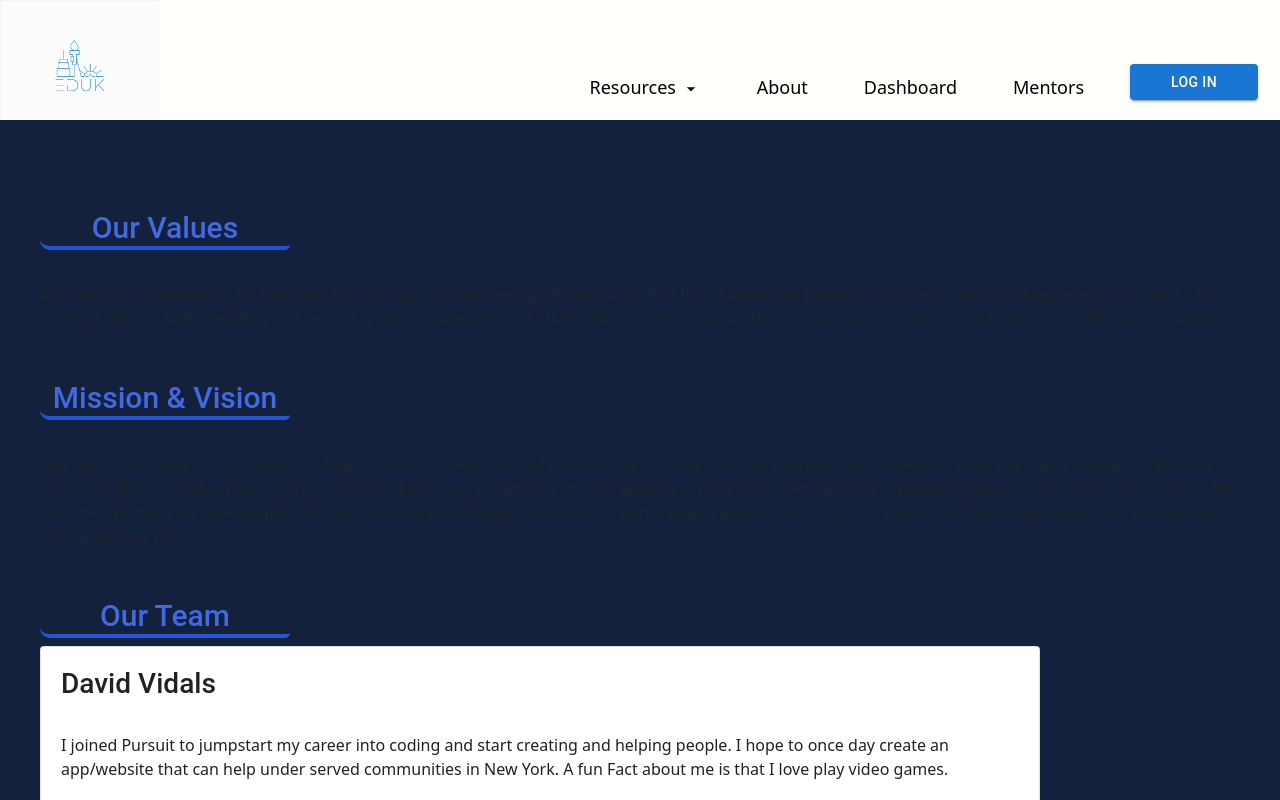
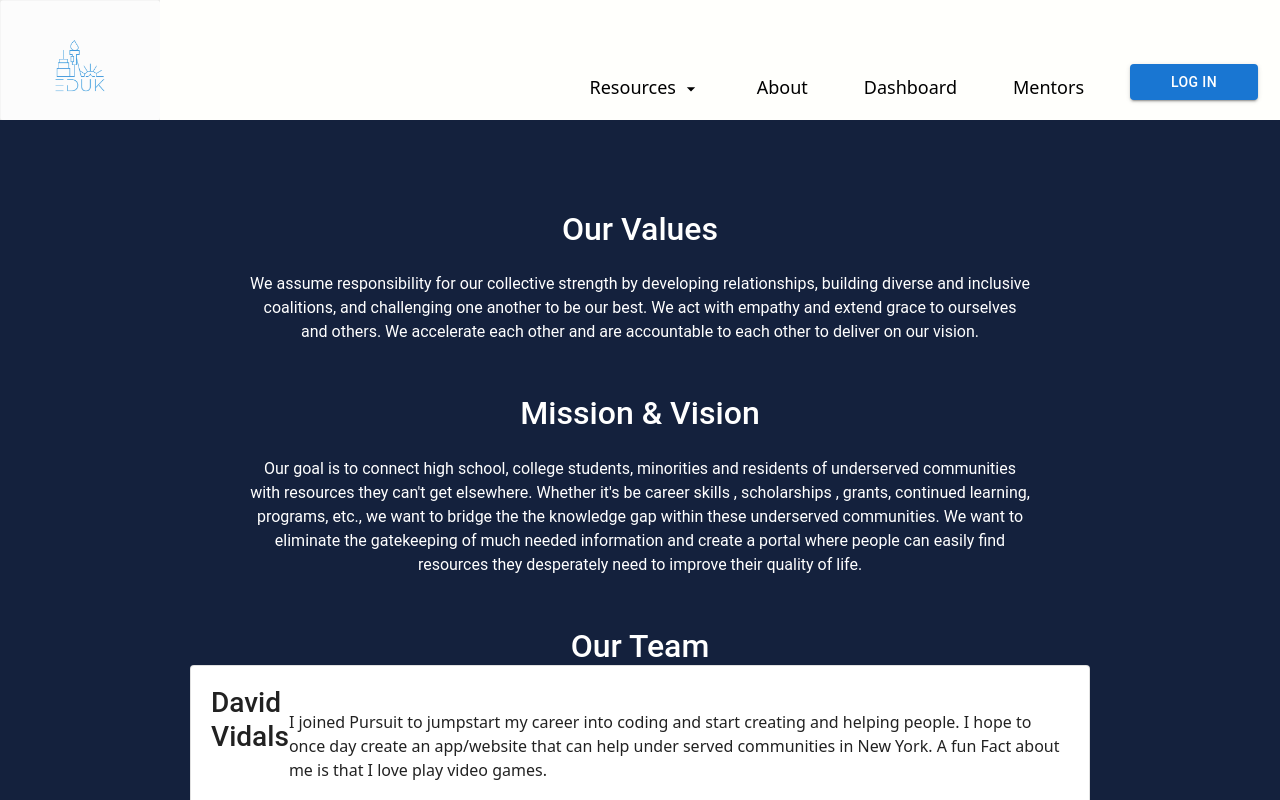
Before and after one commit to TheodoreBFrazier/EDUK, a React (Create React App) app in the folder frontend/: page /about in a window 1280 px wide. Shown: the top 800 px of the page. Built offline with nearby package versions, Linux system fonts and the light colour scheme; no server answers.

Commit message:
Resized & Centered Material UI cards - Centered heading & paragraph text

```diff
--- a/frontend/src/pages/About.css
+++ b/frontend/src/pages/About.css
@@ -8,13 +8,19 @@
 }
 
 .about h2 {
+	margin: auto;
+	color: white;
 	padding-top: 50px;
-	color: royalblue;
-	border-bottom: 4px solid rgb(33, 86, 219);
 	border-radius: 5px 10px;
 	width: 250px;
 	text-align: center;
-	font-size: 30px;
+}
+
+.about p{
+	width: 65%;
+	margin: auto;
+	color: white;
+	text-align: center;
 }
 
 .about-container-one {
--- a/frontend/src/pages/About.js
+++ b/frontend/src/pages/About.js
@@ -3,11 +3,14 @@ import "./About.css";
 import { Card } from "@mui/material";
 
 var cardStyle = {
+	margin: 'auto',
 	height: "600px",
-	width: "1000px",
+	width: "75%",
 	padding: "20px",
 	boxshadow: "box-shadow: rgba(0, 0, 0, 0.16) 0px 1px 4px",
 	// display: "inline-block",
+	display: 'flex',
+	justifyContent: 'center'
 };
 
 function About() {
@@ -18,11 +21,13 @@ function About() {
 					<div>
 						<h2 id="our_values">Our Values</h2>
 						<br />
+						<p>
 						We assume responsibility for our collective strength by developing
 						relationships, building diverse and inclusive coalitions, and
 						challenging one another to be our best. We act with empathy and
 						extend grace to ourselves and others. We accelerate each other and
 						are accountable to each other to deliver on our vision.
+						</p>
 					</div>
 				</div>
 
@@ -32,6 +37,7 @@ function About() {
 					<div>
 						<h2 id="our_mission">Mission & Vision</h2>
 						<br />
+						<p>
 						Our goal is to connect high school, college students, minorities and
 						residents of underserved communities with resources they can't get
 						elsewhere. Whether it's be career skills , scholarships , grants,
@@ -40,6 +46,7 @@ function About() {
 						eliminate the gatekeeping of much needed information and create a
 						portal where people can easily find resources they desperately need
 						to improve their quality of life.
+						</p>
 					</div>
 					{/* <img
 						src="https://i0.wp.com/www.kouya.net/wp-content/uploads/2019/09/mission-900x450.jpg?fit=900%2C450&ssl=1"
@@ -52,27 +59,28 @@ function About() {
 
 
 
-
 				<Card style={cardStyle} variant="outlined">
 					<h3>David Vidals</h3>
-					<br />I joined Pursuit to jumpstart my career into coding and
+					<br />
+					I joined Pursuit to jumpstart my career into coding and
 					start creating and helping people. I hope to once day create an
 					app/website that can help under served communities in New York. A
 					fun Fact about me is that I love play video games.
+				</Card>
 
-				</Card>
+				<br />
 
 				<Card style={cardStyle} variant="outlined">
 					<h3>Lili Huang</h3>
-					<br />I am a full stack developer. I wanted to become a software
+					<br />
+					I am a full stack developer. I wanted to become a software
 					engineer because it can be creative which means I am able to solve
 					problems by putting myself in the users’ shoes and providing a
 					solution. The ability to be creative in my work is what truly
 					empowers me to move forward and keep learning as an engineer.
-
 				</Card >
 
-
+				<br />
 
 				<Card style={cardStyle} variant="outlined">
 					<h3>Mukayila Alao</h3>
@@ -82,32 +90,29 @@ function About() {
 					maintenance engineer. I will finish by saying that technology is
 					driving our lives today and I can't wait to land my first job and
 					contribute.
-
 				</Card >
 
+				<br />
 
 				<Card style={cardStyle} variant="outlined">
 					<h3>Nima Sherpa</h3>
-					<br />I am a Full-Stack Developer who loves creating projects and
+					<br />
+					I am a Full-Stack Developer who loves creating projects and
 					implementing new ideas . I am always seeking to expand my
 					knowledge on tech , Ability to learn and implement new
 					technologies quickly.
-
 				</Card >
 
-
-
+				<br />
 
 				<Card style={cardStyle} variant="outlined">
 					<h3>Theodore Frazier</h3>
-					<br />I joined a 12-month, Google-funded software engineering
+					<br />
+					I joined a 12-month, Google-funded software engineering
 					fellowship with a 9% acceptance rate whose graduates have been
 					hired as developers at leading companies such as Pinterest, JP
 					Morgan, and Spotify.
 				</Card >
-
-
-
 
 		</div>
 	);
--- a/frontend/src/pages/Home.js
+++ b/frontend/src/pages/Home.js
@@ -25,7 +25,7 @@ function Home() {
 				</div>
 			</div>
 			<div className="introduction">
-				<h2>Begin Your Journey</h2>
+				<h1>Begin Your Journey</h1>
 				<div className="intro-container">
 					<img
 						alt="homeimg"
```
